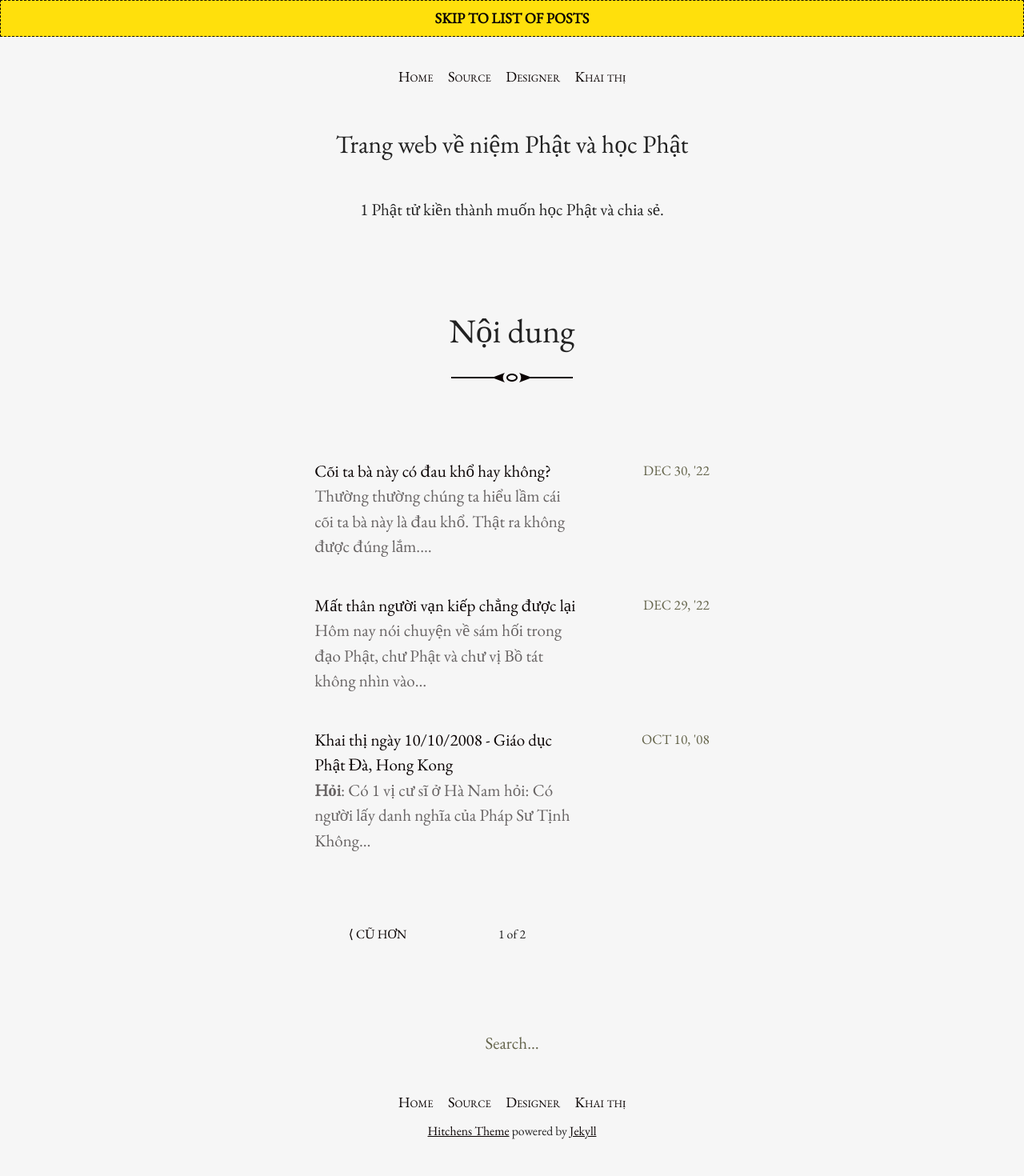
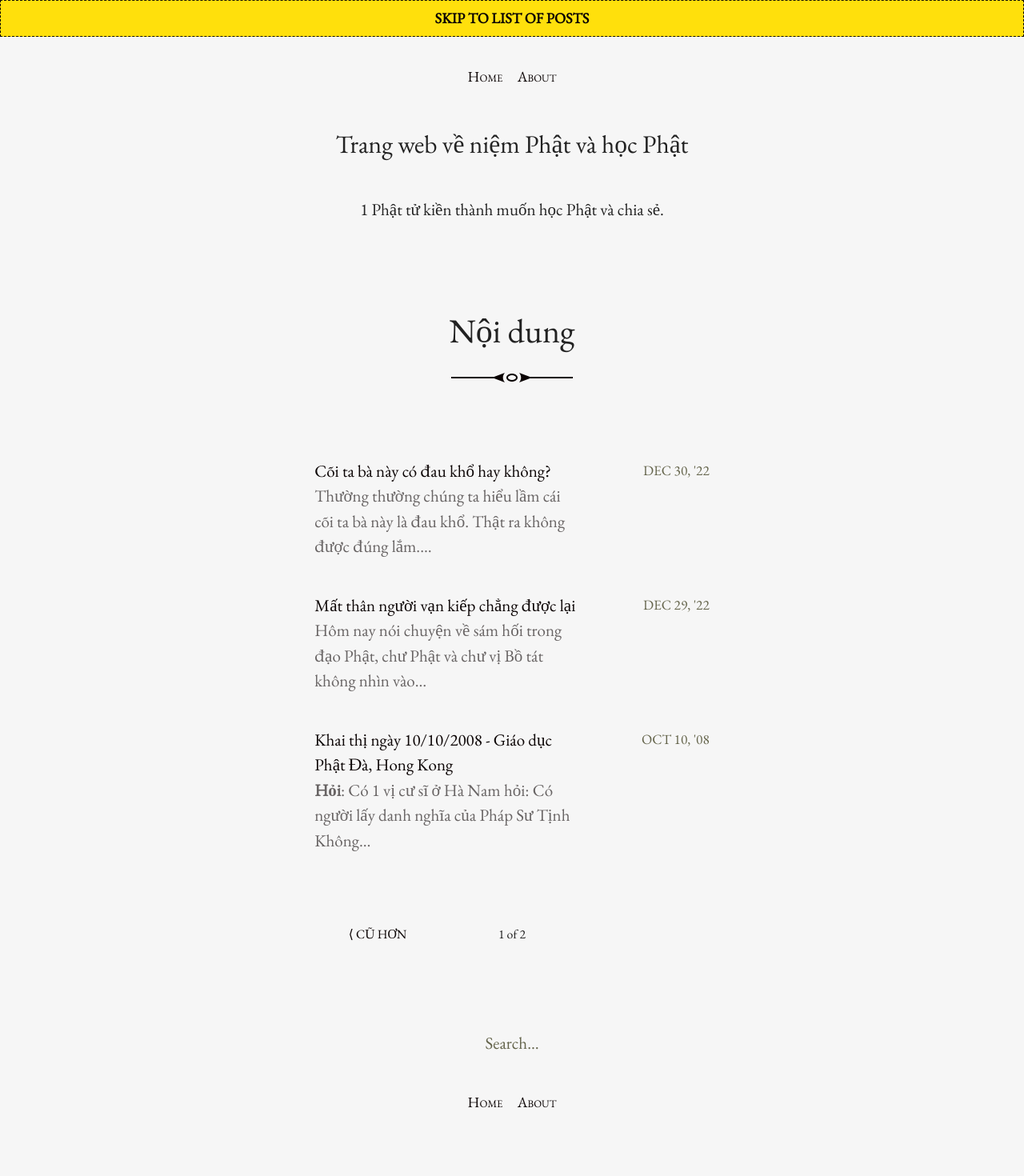
Before and after one commit to thytran142/niemphatadida.github.io, a Jekyll site: the page built from index.html, in a window 1280 px wide. Shown: the whole page at 80% size. Built offline with Jekyll 4.4.1, drawn with Linux system fonts in a browser that asks for light colours; the list of posts is cut into pages by our own code; after the commit the page ends 1396 px from its top, so only the background shows below that.

Commit message:
Test about page.

```diff
--- a/_config.yml
+++ b/_config.yml
@@ -25,3 +25,4 @@ paginate: 3
 paginate_path: "/page/:num/"
 show_excerpts: true
 excerpt_length: 20
+hide_credits: true
--- a/_data/menu.yml
+++ b/_data/menu.yml
@@ -1,11 +1,2 @@
-#- title: About
-#  url: /about.html
-
-- title: Source
-  url: https://github.com/patdryburgh/hitchens
-
-- title: Designer
-  url: http://patdryburgh.com
-
-- title: Khai thị
-  url: /posts/khaithi
+- title: About
+  url: /about.html
```
Also changed, not shown: about.md (added, +17 -0 lines), README.md (added).
